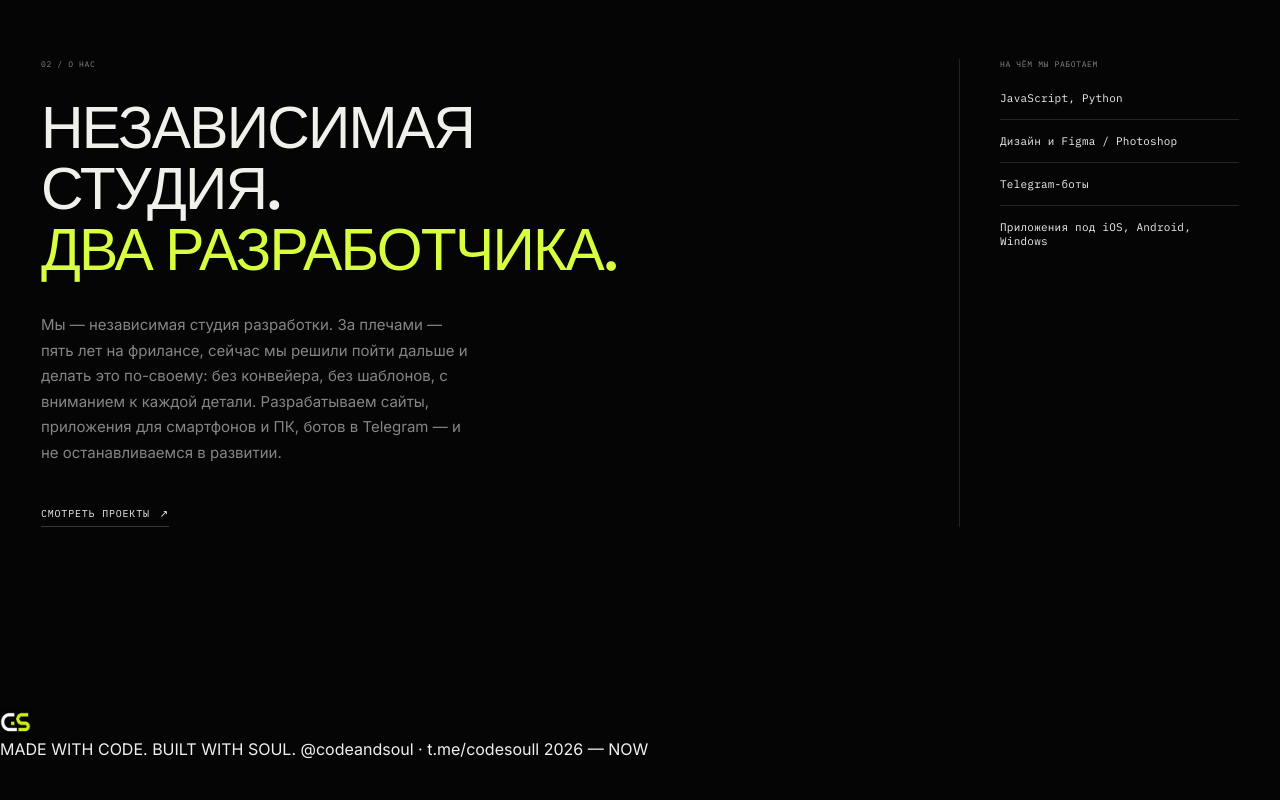
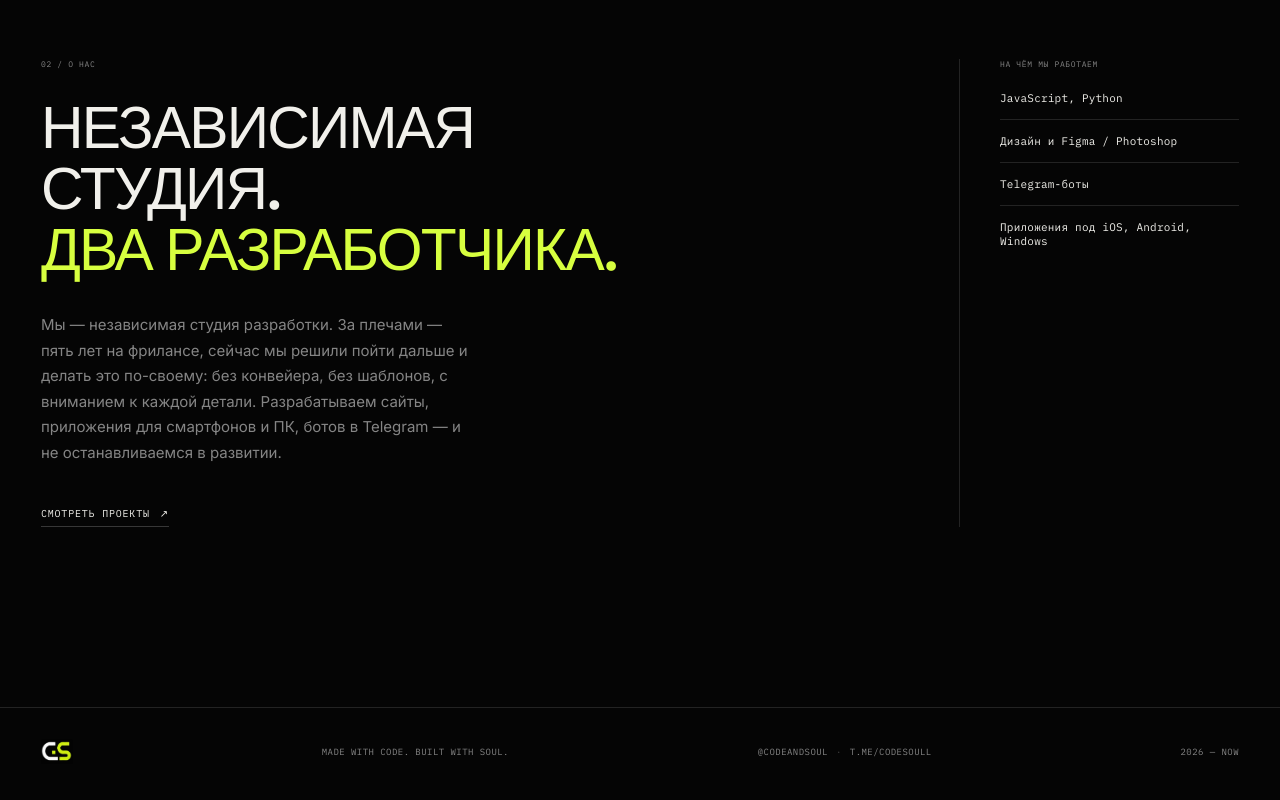
Before and after one commit to acab310501-cmd/Code-Soul, a website built with Vite: page index.html in a window 1280 px wide. Shown: the part 1934-2734 px from the top of the page. Before the commit the page ends 2693 px from the top, so only its background shows below. Built offline with nearby package versions, Linux system fonts and the light colour scheme; some packages are replaced by stand-ins of ours; animation ran at ten frames a second.

Commit message:
fix loader and halftone paths

```diff
--- a/src/components/ParticleText.js
+++ b/src/components/ParticleText.js
@@ -15,6 +15,13 @@ export class ParticleText {
     // лоадер (где эффект не нужен) оставался нейтральным.
     this.acidGradient = options.acidGradient || false;
     this.acidColor = options.acidColor || THEME_COLORS.acid;
+
+    // На светлом фоне тёмные точки той же прозрачности и размера,
+    // что и светлые точки на тёмном фоне, читаются заметно хуже —
+    // глаз не даёт того же эффекта "свечения из темноты". Поэтому
+    // на paper-теме частицы рисуются крупнее и плотнее по альфе.
+    this.alphaBoost = options.alphaBoost || 1;
+    this.sizeBoost = options.sizeBoost || 1;
 
     this.mouse = {
       x: -9999,
@@ -220,12 +227,18 @@ const step =
             vx: 0,
             vy: 0,
 
-            size:
+            // baseSize/baseAlpha — случайные значения "как есть",
+            // без поправки на тему. Финальные size/alpha в кадре
+            // считаются как baseSize * this.sizeBoost и
+            // baseAlpha * this.alphaBoost (см. drawParticle) —
+            // это позволяет усиливать контраст точек живьём при
+            // смене темы, не пересоздавая частицы заново.
+            baseSize:
               Math.random() *
               1.5 +
               0.45,
 
-            alpha:
+            baseAlpha:
               Math.random() *
               0.55 +
               0.35,
@@ -268,6 +281,14 @@ const step =
   setColor(hex) {
     this.color = hex;
     this._baseRgb = this.hexToRgb(hex);
+  }
+
+  // Живое усиление контраста точек при переключении темы (без
+  // пересоздания частиц). boost 1 = как было изначально в тёмной
+  // теме; >1 делает точки крупнее/непрозрачнее для paper-темы.
+  setContrastBoost(alphaBoost, sizeBoost) {
+    this.alphaBoost = alphaBoost;
+    this.sizeBoost = sizeBoost;
   }
 
   hexToRgb(hex) {
@@ -415,7 +436,7 @@ if (distanceSq < radiusSq) {
     this.ctx.arc(
       drawX,
       drawY,
-      particle.size,
+      particle.baseSize * this.sizeBoost,
       0,
       Math.PI * 2
     );
@@ -442,7 +463,7 @@ if (distanceSq < radiusSq) {
     }
 
     this.ctx.globalAlpha =
-      particle.alpha;
+      Math.min(1, particle.baseAlpha * this.alphaBoost);
 
     this.ctx.fill();
 
--- a/src/main.js
+++ b/src/main.js
@@ -137,16 +137,21 @@ function initParticleText() {
   canvases.forEach((canvas) => {
     const text = canvas.dataset.particleText;
     const isAccent = canvas.classList.contains("particle-title__canvas--accent");
+    const light = isLightTheme();
     const system = new ParticleText({
       canvas, text,
       fontSize: window.innerWidth < 700 ? 92 : 150,
       color: isAccent
-        ? (isLightTheme() ? lightAccentColor : darkAccentColor)
-        : (isLightTheme() ? lightTextColor : darkTextColor),
+        ? (light ? lightAccentColor : darkAccentColor)
+        : (light ? lightTextColor : darkTextColor),
       acidGradient: true,
       acidColor: isAccent
-        ? (isLightTheme() ? lightAccentColor : darkAccentColor)
-        : THEME_COLORS.acid
+        ? (light ? lightAccentColor : darkAccentColor)
+        : THEME_COLORS.acid,
+      // Тёмные точки на светлом фоне читаются хуже, чем светлые
+      // на тёмном при той же альфе/размере — компенсируем.
+      alphaBoost: light ? 1.6 : 1,
+      sizeBoost: light ? 1.3 : 1
     });
     systems.push(system);
   });
@@ -159,6 +164,7 @@ function initParticleText() {
     const nextAccentColor = isLight ? lightAccentColor : darkAccentColor;
 
     systems.forEach((system) => {
+      system.setContrastBoost(isLight ? 1.6 : 1, isLight ? 1.3 : 1);
       if (system.canvas.classList.contains("particle-title__canvas--accent")) {
         system.setColor(nextAccentColor);
         system.acidColor = nextAccentColor;
--- a/src/styles/header.css
+++ b/src/styles/header.css
@@ -127,6 +127,62 @@
   height: 32px;
   border-radius: 6px;
   object-fit: contain;
+}
+
+
+/* ========================================
+   FOOTER
+   (в проекте не было ни одного базового правила для .site-footer —
+   на десктопе она рендерилась как неоформленный текст: дефолтные
+   синие подчёркнутые ссылки на Telegram, без отступов и разделителей)
+======================================== */
+
+.site-footer {
+  display: flex;
+  flex-wrap: wrap;
+  align-items: center;
+  justify-content: space-between;
+  gap: 16px 32px;
+
+  padding: 28px var(--page-padding) 34px;
+
+  border-top: 1px solid var(--border-subtle);
+
+  font-family: var(--font-mono);
+  font-size: 9px;
+  letter-spacing: 0.05em;
+  text-transform: uppercase;
+  color: var(--color-muted);
+}
+
+.site-footer__telegram {
+  display: flex;
+  align-items: center;
+  gap: 8px;
+}
+
+.site-footer__telegram a {
+  color: var(--color-muted);
+  text-decoration: none;
+  transition: color 0.3s var(--ease-out);
+}
+
+.site-footer__telegram a:hover,
+.site-footer__telegram a:focus-visible {
+  color: var(--color-acid);
+}
+
+.site-footer__dot {
+  opacity: 0.5;
+}
+
+@media (max-width: 600px) {
+  .site-footer {
+    flex-direction: column;
+    align-items: flex-start;
+    gap: 12px;
+    text-align: left;
+  }
 }
 
 
--- a/src/styles/hero.css
+++ b/src/styles/hero.css
@@ -262,7 +262,6 @@
   }
   .hero__coordinates, .hero__side-word { display: none; }
   .hero__scroll { bottom: 30px; }
-  .site-footer { flex-direction: column; gap: 12px; }
 }
 
 /* PARTICLE TITLE */
```
